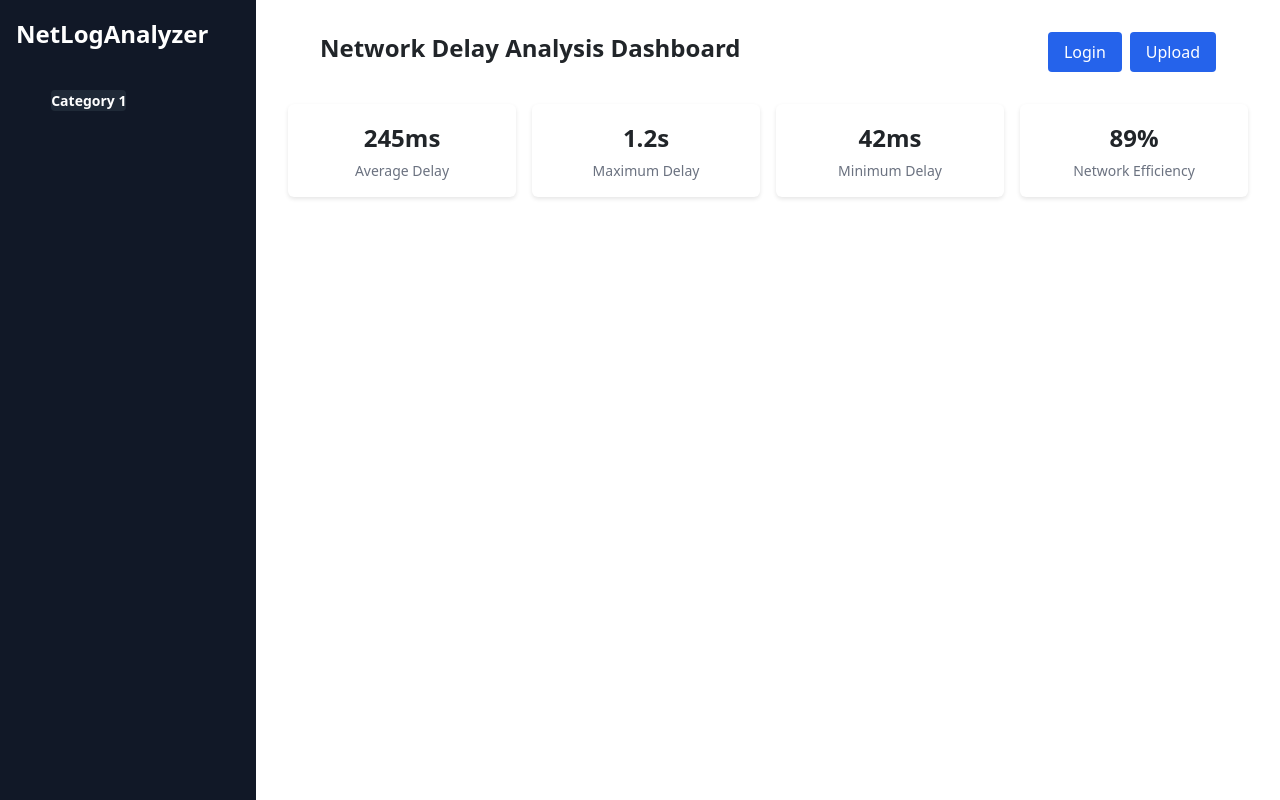
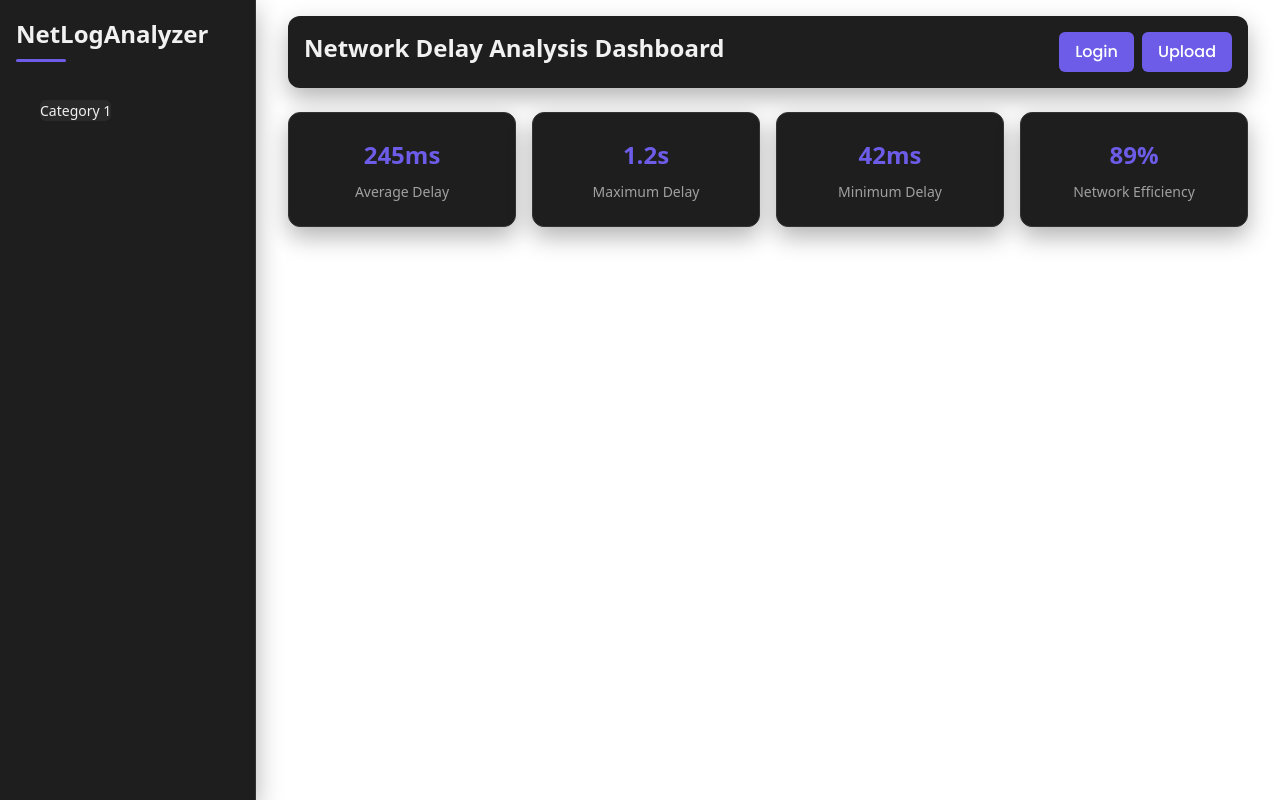
Before and after one commit to BMbajaj/Hackenza-25, a React (Vite) app: page / in a window 1280 px wide. Built offline with nearby package versions, Linux system fonts and the light colour scheme.

Commit message:
Update App.css

```diff
--- a/App.css
+++ b/App.css
@@ -1,4 +1,21 @@
 /* Global Styles */
+@import url('https://fonts.googleapis.com/css2?family=Poppins:wght@300;400;500;600&display=swap');
+
+:root {
+  --primary-color: #6c5ce7;
+  --primary-hover: #8075e5;
+  --background: #121212;
+  --card-bg: #1e1e1e;
+  --text-primary: #f1f1f1;
+  --text-secondary: #a0a0a0;
+  --border-color: #333;
+  --input-bg: #2a2a2a;
+  --box-shadow: 0 10px 25px rgba(0, 0, 0, 0.3);
+  --transition: all 0.3s ease;
+  --success-color: #00b894;
+  --error-color: #e74c3c;
+}
+
 /* A simple CSS reset */
 html, body, div, span, applet, object, iframe,
 h1, h2, h3, h4, h5, h6, p, blockquote, pre,
@@ -51,45 +68,85 @@ table {
 }
 
 body {
-  font-family: Arial, sans-serif;
-  font-size: 16px; /* Set an explicit base font size */
-  background-color: #f5f6fa;
+  font-family: 'Poppins', sans-serif;
+  font-size: 16px;
+  background: var(--background);
+  color: var(--text-primary);
 }
 
-.sidebar {
-  padding: 1rem;
-  font-size: 16px; /* Ensure font sizes match */
+/* Animation Keyframes */
+@keyframes fadeIn {
+  from {
+    opacity: 0;
+    transform: translateY(20px);
+  }
+  to {
+    opacity: 1;
+    transform: translateY(0);
+  }
 }
 
-.top-bar {
-  padding: 1rem 2rem;
+@keyframes pulse {
+  0% { transform: scale(1); }
+  50% { transform: scale(1.05); }
+  100% { transform: scale(1); }
+}
+
+@keyframes shake {
+  0%, 100% { transform: translateX(0); }
+  10%, 30%, 50%, 70%, 90% { transform: translateX(-5px); }
+  20%, 40%, 60%, 80% { transform: translateX(5px); }
+}
+
+@keyframes glow {
+  from {
+    box-shadow: 0 0 5px rgba(108, 92, 231, 0.2);
+  }
+  to {
+    box-shadow: 0 0 15px rgba(108, 92, 231, 0.6);
+  }
 }
 
 /* Overall App Layout */
 .app-container {
   display: flex;
-  /* This container does not enforce a full viewport height because static pages reload completely */
+  animation: fadeIn 0.5s ease forwards;
 }
 
 /* Sidebar Styling */
 .sidebar {
   width: 16rem;
   overflow-y: auto;
-  background-color: #111827;
+  background-color: var(--card-bg);
   height: 100vh !important;
-  color: #fff;
+  color: var(--text-primary);
   padding: 1rem;
+  box-shadow: var(--box-shadow);
+  border-right: 1px solid var(--border-color);
 }
 
 .sidebar .logo {
   font-size: 1.5rem;
   font-weight: bold;
   margin-bottom: 2rem;
+  position: relative;
+}
+
+.sidebar .logo::after {
+  content: '';
+  position: absolute;
+  bottom: -10px;
+  left: 0;
+  width: 50px;
+  height: 3px;
+  background: var(--primary-color);
+  border-radius: 10px;
 }
 
 .sidebar .Home-link {
-  color: white !important;
+  color: var(--text-primary) !important;
   text-decoration: none !important;
+  transition: var(--transition);
 }
 
 .nav ul {
@@ -100,20 +157,24 @@ body {
 .nav li {
   margin-bottom: 1rem !important;
   cursor: pointer !important;
-  padding: 0.2rem !important;
-  border-radius: 4px !important;
-  transition: background-color 0.3s ease !important;
+  padding: 0.5rem !important;
+  border-radius: 6px !important;
+  transition: var(--transition) !important;
 }
 
 .link {
-  color: white;
+  color: var(--text-primary);
   text-decoration: none;
+  transition: var(--transition);
 }
+
 .link:hover {
-  color: gray;
+  color: var(--primary-color);
 }
+
 .nav li:hover {
-  background-color: #1f2937 !important;
+  background-color: var(--input-bg) !important;
+  transform: translateX(5px);
 }
 
 /* Dashboard Styling */
@@ -123,6 +184,7 @@ body {
   flex-direction: column;
   overflow-y: auto;
   padding: 1rem 2rem;
+  animation: fadeIn 0.5s ease forwards;
 }
 
 /* Top Bar */
@@ -130,11 +192,17 @@ body {
   display: flex;
   justify-content: space-between;
   align-items: center;
-  margin-bottom: 1rem;
+  margin-bottom: 1.5rem;
+  padding: 1rem;
+  background-color: var(--card-bg);
+  border-radius: 12px;
+  box-shadow: var(--box-shadow);
 }
+
 .top-bar h2 {
   font-size: 1.5rem;
   font-weight: 600;
+  color: var(--text-primary);
 }
 
 .actions {
@@ -143,15 +211,24 @@ body {
 
 .top-bar .actions button {
   padding: 0.5rem 1rem;
-  background-color: #2563eb;
+  background-color: var(--primary-color);
   border: none;
   color: #fff;
-  border-radius: 4px;
+  border-radius: 6px;
   cursor: pointer;
   margin-left: 0.5rem;
+  font-family: 'Poppins', sans-serif;
+  font-weight: 500;
+  transition: var(--transition);
 }
+
 .top-bar .actions button:hover {
-  background-color: #1d4ed8;
+  background-color: var(--primary-hover);
+  transform: translateY(-2px);
+}
+
+.top-bar .actions button:active {
+  transform: translateY(0);
 }
 
 /* Stats Cards */
@@ -159,44 +236,75 @@ body {
   display: grid;
   grid-template-columns: repeat(auto-fit, minmax(180px, 1fr));
   gap: 1rem;
-  margin-bottom: 1rem;
+  margin-bottom: 1.5rem;
 }
+
 .stats-card {
-  background-color: #ffffff;
-  border-radius: 6px;
-  padding: 1rem;
+  background-color: var(--card-bg);
+  border-radius: 12px;
+  padding: 1.5rem;
   text-align: center;
-  box-shadow: 0 2px 4px rgba(0, 0, 0, 0.1);
+  box-shadow: var(--box-shadow);
+  border: 1px solid var(--border-color);
+  transition: var(--transition);
 }
+
+.stats-card:hover {
+  transform: translateY(-5px);
+}
+
 .stats-card .value {
   font-size: 1.5rem;
   font-weight: bold;
-  margin-bottom: 0.25rem;
+  margin-bottom: 0.5rem;
+  color: var(--primary-color);
 }
+
 .stats-card .label {
   font-size: 0.875rem;
-  color: #6b7280;
+  color: var(--text-secondary);
 }
 
 /* Lower Cards Grid */
 .lower-cards {
   display: grid;
   grid-template-columns: repeat(auto-fit, minmax(300px, 1fr));
-  gap: 1rem;
+  gap: 1.5rem;
   flex-grow: 1;
 }
+
 .card {
-  background-color: #ffffff;
-  border-radius: 6px;
-  padding: 1rem;
-  box-shadow: 0 2px 4px rgba(0, 0, 0, 0.1);
+  background-color: var(--card-bg);
+  border-radius: 12px;
+  padding: 1.5rem;
+  box-shadow: var(--box-shadow);
   position: relative;
+  margin-bottom: 1.5rem;
+  height: 20rem !important;
+  border: 1px solid var(--border-color);
+  transition: var(--transition);
+}
+
+.card:hover {
+  box-shadow: 0 15px 30px rgba(0, 0, 0, 0.4);
+}
+
+.card h3 {
+  font-size: 1.2rem;
   margin-bottom: 1rem;
-  height: 20rem !important;
+  font-weight: 500;
+  position: relative;
 }
-.card h3 {
-  font-size: 1rem;
-  margin-bottom: 0.5rem;
+
+.card h3::after {
+  content: '';
+  position: absolute;
+  bottom: -10px;
+  left: 0;
+  width: 40px;
+  height: 3px;
+  background: var(--primary-color);
+  border-radius: 10px;
 }
 
 /* Badge Styling */
@@ -205,42 +313,54 @@ body {
   top: 1rem;
   right: 1rem;
   padding: 0.25rem 0.5rem;
-  border-radius: 4px;
+  border-radius: 6px;
   font-size: 0.75rem;
   color: #fff;
+  font-weight: 500;
 }
+
 .badge-success {
-  background-color: #10b981;
+  background-color: var(--success-color);
 }
+
 .badge-danger {
-  background-color: #ef4444;
+  background-color: var(--error-color);
 }
 
 /* Graph Section */
 .graph {
   height: 70vh;
-  background-color: #e5e7eb;
+  background-color: var(--card-bg);
   margin: 1rem 2rem;
-  border-radius: 4px;
+  border-radius: 12px;
+  box-shadow: var(--box-shadow);
+  border: 1px solid var(--border-color);
 }
 
 /* Description Area */
 .desc {
   margin: 1rem 2rem;
-  padding: 1rem;
-  background-color: #ffffff;
-  border: 1px solid #ddd;
-  border-radius: 4px;
+  padding: 1.5rem;
+  background-color: var(--card-bg);
+  border: 1px solid var(--border-color);
+  border-radius: 12px;
   flex: 1;
   overflow-y: auto;
   overflow-x: hidden;
+  box-shadow: var(--box-shadow);
 }
+
 .desc .card {
-  background-color: #f9f9f9;
-  border: 1px solid #ddd;
-  border-radius: 4px;
+  background-color: var(--input-bg);
+  border: 1px solid var(--border-color);
+  border-radius: 6px;
   padding: 1rem;
   margin-bottom: 1rem;
+  transition: var(--transition);
+}
+
+.desc .card:hover {
+  transform: translateY(-3px);
 }
 
 /* Profile Icon Container */
@@ -253,7 +373,7 @@ body {
 .profile-icon {
   width: 40px;
   height: 40px;
-  background-color: #2563eb;
+  background-color: var(--primary-color);
   color: #fff;
   border-radius: 50%;
   display: flex;
@@ -261,6 +381,12 @@ body {
   justify-content: center;
   font-weight: bold;
   cursor: pointer;
+  transition: var(--transition);
+}
+
+.profile-icon:hover {
+  background-color: var(--primary-hover);
+  transform: scale(1.1);
 }
 
 /* Profile Dropdown */
@@ -268,38 +394,50 @@ body {
   position: absolute;
   right: 0;
   top: 45px;
-  background: #fff;
-  border: 1px solid #ddd;
-  border-radius: 4px;
-  padding: 10px;
-  box-shadow: 0 2px 4px rgba(0, 0, 0, 0.2);
-  width: 150px;
+  background: var(--card-bg);
+  border: 1px solid var(--border-color);
+  border-radius: 6px;
+  padding: 15px;
+  box-shadow: var(--box-shadow);
+  width: 170px;
   text-align: center;
   z-index: 10;
+  animation: fadeIn 0.3s ease forwards;
 }
+
 .profile-dropdown p {
-  margin-bottom: 10px;
+  margin-bottom: 15px;
   font-size: 0.9rem;
+  color: var(--text-secondary);
 }
+
 .profile-dropdown button {
-  padding: 5px 10px;
-  background-color: #ef4444;
+  padding: 8px 15px;
+  background-color: var(--error-color);
   color: #fff;
   border: none;
-  border-radius: 4px;
+  border-radius: 6px;
   cursor: pointer;
-}
-.profile-dropdown button:hover {
-  background-color: #dc2626;
+  font-family: 'Poppins', sans-serif;
+  font-weight: 500;
+  transition: var(--transition);
 }
 
-.link-hello{
-  padding: 0.3rem;
+.profile-dropdown button:hover {
+  background-color: #d63031;
+  transform: translateY(-2px);
 }
-.nav{
-  padding-top: 0.2rem;
+
+.link-hello {
+  padding: 0.5rem;
+  transition: var(--transition);
 }
-.logo-hello{
+
+.nav {
+  padding-top: 0.5rem;
+}
+
+.logo-hello {
   padding: 0.5rem;
 }
 
@@ -307,32 +445,46 @@ body {
 .dropdown-header {
   padding: 0.5rem;
   font-size: 1rem;
-  font-weight: bold;
+  font-weight: 500;
   cursor: pointer;
-  background-color: #1f2937;
-  border-radius: 4px;
+  background-color: var(--input-bg);
+  border-radius: 6px;
   margin-bottom: 0.5rem;
-  margin-left: 2rem;
+  margin-left: 1rem;
+  transition: var(--transition);
+}
+
+.dropdown-header:hover {
+  background-color: var(--primary-color);
+  color: white;
 }
 
 /* Dropdown links container */
 .dropdown-links {
   margin-top: 1rem;
   list-style: none;
-  padding-left: 1rem; /* Indent the dropdown links */
+  padding-left: 1rem;
   margin-bottom: 1rem;
+  animation: fadeIn 0.3s ease forwards;
 }
 
 /* Dropdown links styling */
 .dropdown-links li {
   margin-bottom: 0.5rem;
+  transition: var(--transition);
 }
 
 .dropdown-links li a {
-  color: white;
+  color: var(--text-primary);
   text-decoration: none;
+  transition: var(--transition);
+  padding: 0.5rem;
+  display: block;
+  border-radius: 6px;
 }
 
 .dropdown-links li a:hover {
-  color: gray;
+  color: var(--primary-color);
+  background-color: var(--input-bg);
+  transform: translateX(5px);
 }
```
